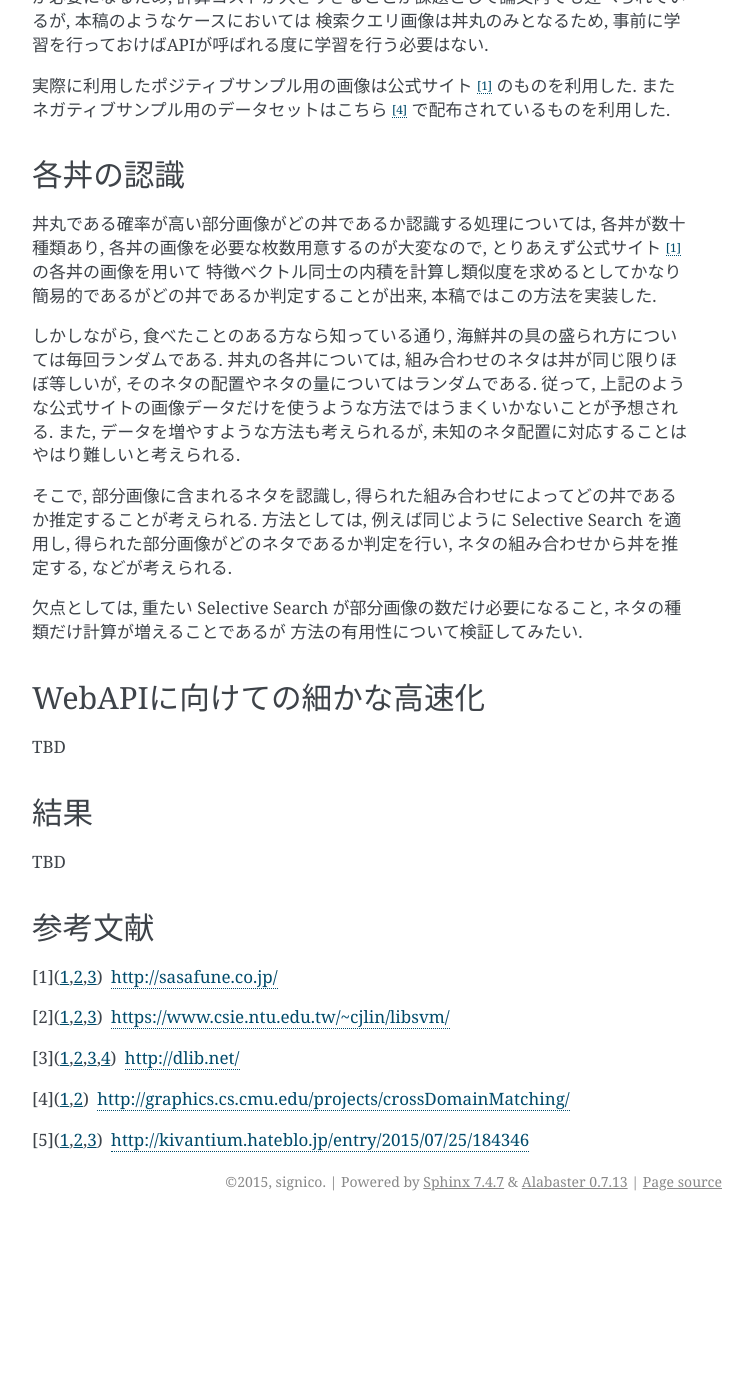
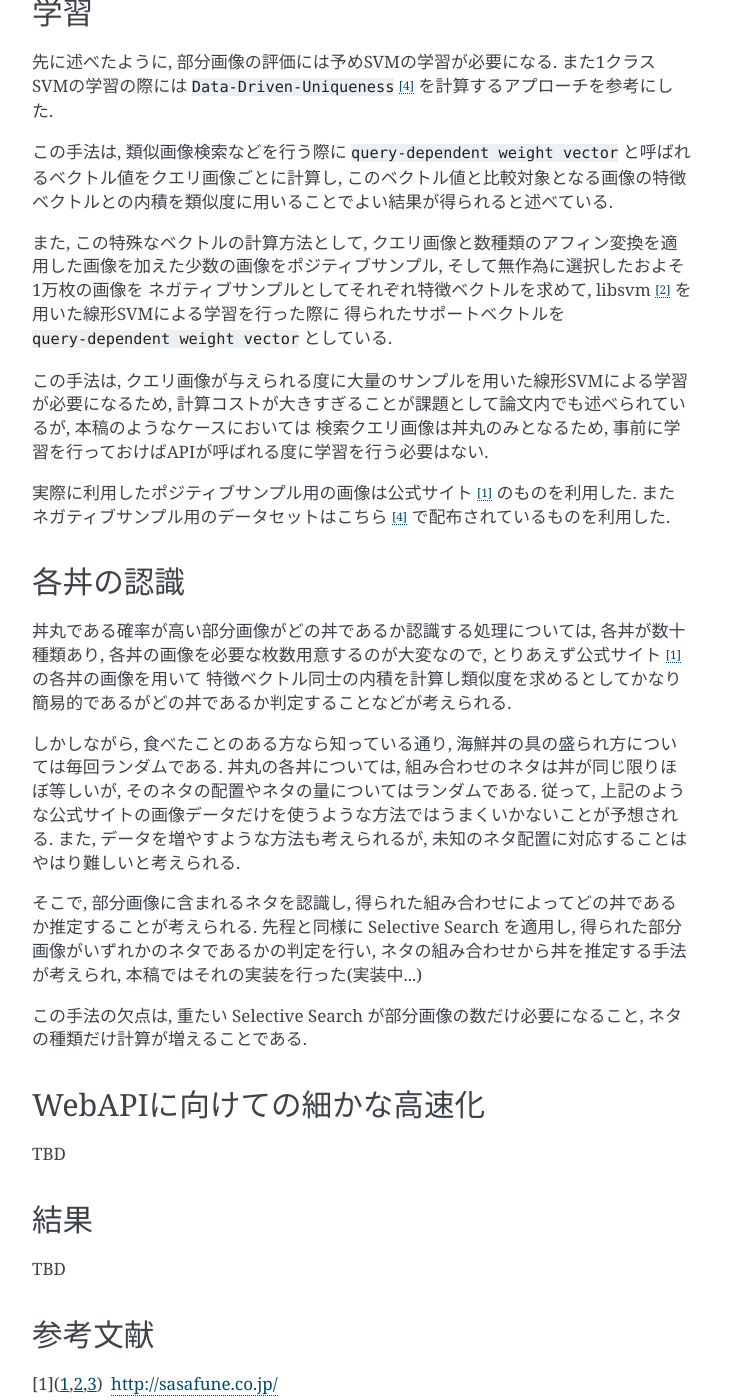
Before and after one commit to Hi-king/signico_c89, a Sphinx documentation site: the page built from source/donmaru_recognition_api/donmaru_recognition_api.rst, in a window 1280 px wide and 1400 px high, scrolled down 3522 px. Shown: the whole window, without its empty margins (388-1141 px from the left). Built offline with Sphinx 7.4.7, drawn with Linux system fonts in a browser that asks for light colours; before the commit the page ends 4743 px from its top, so only the background shows below that.

Commit message:
画像の追加と本文の修正を適用

```diff
--- a/source/donmaru_recognition_api/donmaru_recognition_api.rst
+++ b/source/donmaru_recognition_api/donmaru_recognition_api.rst
@@ -162,7 +165,7 @@
 
 丼丸である確率が高い部分画像がどの丼であるか認識する処理については, 各丼が数十種類あり,
 各丼の画像を必要な枚数用意するのが大変なので, とりあえず公式サイト [#f1]_ の各丼の画像を用いて
-特徴ベクトル同士の内積を計算し類似度を求めるとしてかなり簡易的であるがどの丼であるか判定することが出来, 本稿ではこの方法を実装した.
+特徴ベクトル同士の内積を計算し類似度を求めるとしてかなり簡易的であるがどの丼であるか判定することなどが考えられる.
 
 しかしながら, 食べたことのある方なら知っている通り, 海鮮丼の具の盛られ方については毎回ランダムである.
 丼丸の各丼については, 組み合わせのネタは丼が同じ限りほぼ等しいが, そのネタの配置やネタの量についてはランダムである.
@@ -170,11 +173,10 @@
 また, データを増やすような方法も考えられるが, 未知のネタ配置に対応することはやはり難しいと考えられる.
 
 そこで, 部分画像に含まれるネタを認識し, 得られた組み合わせによってどの丼であるか推定することが考えられる.
-方法としては, 例えば同じように Selective Search を適用し, 得られた部分画像がどのネタであるか判定を行い,
-ネタの組み合わせから丼を推定する, などが考えられる.
+先程と同様に Selective Search を適用し, 得られた部分画像がいずれかのネタであるかの判定を行い,
+ネタの組み合わせから丼を推定する手法が考えられ, 本稿ではそれの実装を行った(実装中...)
 
-欠点としては, 重たい Selective Search が部分画像の数だけ必要になること, ネタの種類だけ計算が増えることであるが
-方法の有用性について検証してみたい.
+この手法の欠点は, 重たい Selective Search が部分画像の数だけ必要になること, ネタの種類だけ計算が増えることである.
 
 WebAPIに向けての細かな高速化
 =====
```
Also changed, not shown: other parts of source/donmaru_recognition_api/donmaru_recognition_api.rst (+3 -0 lines), source/donmaru_recognition_api/abst.png (added).
